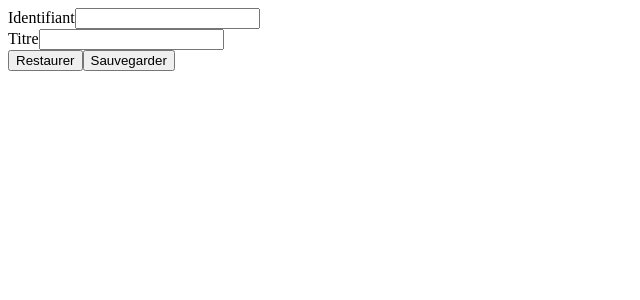
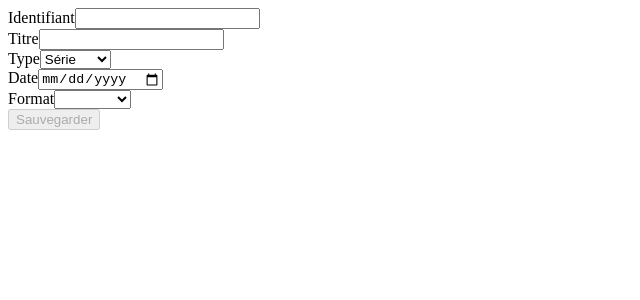
Before and after one commit to Elea641/multimod-angular, an Angular app: page / in a window 1280 px wide. Shown: the top 300 px of the page, without its empty margins (0-640 px from the left). Built offline with nearby package versions, Linux system fonts and the light colour scheme.

Commit message:
validators

```diff
--- a/src/app/search-movie-form/search-movie-form.component.html
+++ b/src/app/search-movie-form/search-movie-form.component.html
@@ -5,13 +5,41 @@
       <input name="identifiant-movie" type="text" formControlName="identifiant">
     </div>
     <div>
-            <label for="title-order">Titre</label>
-            <input name="title-order" type="text" formControlName="title">
+      <label for="title-movie">Titre</label>
+      <input name="title-movie" type="text" formControlName="title">
     </div>
     <div *ngIf="movieForm.get('movieTitleOrId')?.hasError('required', ['identifiant', 'title'])">
       <span>L'un des deux champs Identifiant ou Titre doit être renseigné</span>
     </div>
   </div>
-    <button type="reset">Restaurer</button>
+  <div>
+    <label for="type-movie">Type</label>
+    <select name="type-movie" formControlName="type">
+      <option value="film">Film</option>
+      <option value="série">Série</option>
+      <option value="épisode">Épisode</option>
+    </select>
+  </div>
+  <div *ngIf="movieForm.controls.type.errors">
+    <span *ngIf="movieForm.controls.type.errors?.['required']">Le champ type est requis</span>
+  </div>
+  <div>
+    <label for="releaseDate-movie">Date</label>
+    <input name="releaseDate-movie" type="date" formControlName="releaseDate">
+  </div>
+  <div *ngIf="movieForm.controls.releaseDate.errors">
+    <span *ngIf="movieForm.controls.releaseDate.errors?.['required']">Le champ date est requis</span>
+  </div>
+  <div>
+    <label for="format-movie">Format</label>
+    <select name="format-movie" formControlName="format">
+      <option value="completed">complète</option>
+      <option value="short">courte</option>
+    </select>
+  </div>
+  <div *ngIf="movieForm.controls.format.errors">
+    <span *ngIf="movieForm.controls.format.errors?.['required']">Le champ format est requis</span>
+  </div>
+  <!-- <button type="reset">Restaurer</button> -->
   <button type="submit" [disabled]="!movieForm.valid">Sauvegarder</button>
 </form>
--- a/src/app/search-movie-form/search-movie-form.component.ts
+++ b/src/app/search-movie-form/search-movie-form.component.ts
@@ -1,5 +1,7 @@
 import { Component } from '@angular/core';
-import { FormBuilder } from '@angular/forms';
+import { FormBuilder, FormGroup, Validators } from '@angular/forms';
+import { isRequiredValidator } from '../validators/isRequiredValidator';
+import { rangeDateValidator } from '../validators/rangeDateValidator';
 
 @Component({
   selector: 'app-search-movie-form',
@@ -8,19 +10,39 @@ import { FormBuilder } from '@angular/forms';
 })
 export class SearchMovieFormComponent {
 
-  constructor(private fb: FormBuilder){}
+  submitted = false;
 
-  movieForm  = this.fb.group({
-  movieTitleOrId: this.fb.group({
-    identifiant: [''],
-    title: [''],
-  }),
-  type: [''],
-  releaseDate: [''],
-  form: [''],
-});
+  constructor(private fb: FormBuilder) {}
 
-onSubmit() {
-  console.log(this.movieForm.value);
+  ngOnInit () {
+    this.movieForm.patchValue({
+      format: 'courte'
+    });
+  }
+
+  movieForm = this.fb.group({
+    movieTitleOrId: this.fb.group({
+      identifiant: ['', isRequiredValidator('title', 'identifiant')],
+      title: ['', isRequiredValidator('title', 'identifiant')],
+    }, { validators: this.validateTitleOrId }),
+    type: ['série', Validators.required],
+    releaseDate: ['', rangeDateValidator(1900, 2030)],
+    format: ['', Validators.required],
+  });
+
+  validateTitleOrId(group: FormGroup) {
+    const identifiant = group.get('identifiant')?.value;
+    const title = group.get('title')?.value;
+
+    if (!identifiant && !title) {
+      return { required: true };
+    }
+
+    return null;
+  }
+
+  onSubmit() {
+    this.submitted = true;
+    console.log(this.movieForm.value);
+  }
 }
-}
--- /dev/null
+++ b/src/app/validators/isRequiredValidator.ts
@@ -0,0 +1,22 @@
+import { AbstractControl, ValidationErrors, ValidatorFn } from '@angular/forms';
+
+export function isRequiredValidator(controlName1: string, controlName2: string): ValidatorFn {
+  return (formGroup: AbstractControl): ValidationErrors | null => {
+    const control1 = formGroup.get(controlName1);
+    const control2 = formGroup.get(controlName2);
+
+    if (!control1 || !control2) {
+      return null; // Si l'un des contrôles n'existe pas, pas de validation
+    }
+
+    const value1 = control1.value;
+    const value2 = control2.value;
+
+    // Vérifie si l'un des contrôles a une valeur non vide
+    if (value1 || value2) {
+      return null; // Au moins un contrôle est rempli, pas d'erreur
+    }
+
+    return { isRequired: true }; // Les deux contrôles sont vides, erreur isRequired
+  };
+}
--- /dev/null
+++ b/src/app/validators/rangeDateValidator.ts
@@ -0,0 +1,20 @@
+import { ValidatorFn, AbstractControl, ValidationErrors } from "@angular/forms";
+
+// Fonction de validation pour le champ "releaseDate" (rangeDate)
+export function rangeDateValidator(minYear: number, maxYear: number): ValidatorFn {
+    return (control: AbstractControl): ValidationErrors | null => {
+      const value = control.value;
+
+      if (!value) {
+        return null; // Si le champ est vide, pas de validation
+      }
+
+      const year = new Date(value).getFullYear();
+
+      if (year >= minYear && year <= maxYear) {
+        return null; // La date est dans la plage autorisée, pas d'erreur
+      }
+
+      return { min: { minYear, maxYear } }; // La date est en dehors de la plage, erreur min
+    };
+  }
```
Lines whose indentation alone changed are shown as unchanged.
